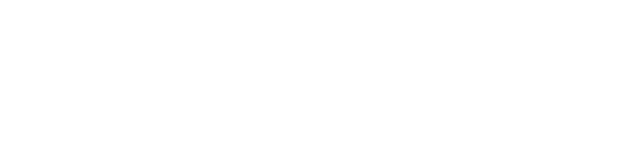
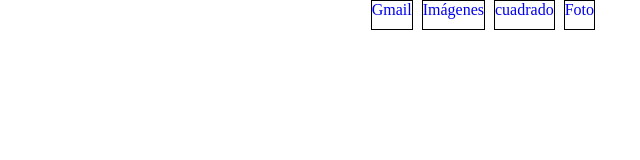
Before and after one commit to SpidySamurai/Practica_Google, a plain HTML site: page index.html in a window 1280 px wide. Shown: the whole page, without its empty margins (640-1280 px from the left). Drawn offline with Linux system fonts and the light colour scheme.

Commit message:
Maquetacion del header

```diff
--- a/index.html
+++ b/index.html
@@ -4,15 +4,22 @@
     <meta charset="UTF-8">
     <meta name="viewport" content="width=device-width, initial-scale=1.0">
     <title>Title</title>
+    <link rel="stylesheet" href="styles.css">
 </head>
 <body>
 <header>
-
+    <nav>
+        <ul>
+            <li><a href="#">Gmail</a></li>
+            <li><a href="#">Im&aacute;genes</a></li>
+            <li><a href="#">cuadrado</a></li>
+            <li><a href="#">Foto</a></li>
+        </ul>
+    </nav>
 </header>
 <main>
     <section>
-
-    </section>
+   </section>
 </main>
 <footer>
 
--- a/styles.css
+++ b/styles.css
@@ -0,0 +1,37 @@
+* {
+    padding: 0;
+    margin: 0;
+    box-sizing: border-box;
+}
+
+html {
+    font-size: 62.5%;
+}
+
+body {
+    font-size: 1.6rem;
+}
+
+header{
+    width: 100%;
+    height: 5rem;
+    display: flex;
+    justify-content: flex-end;
+}
+
+header nav{
+margin-right: 4rem;
+}
+
+header li{
+    display: inline-block;
+    height: 3rem;
+    margin-right: 5px;
+    border: solid black 1px;
+}
+
+header a{
+    text-decoration: none;
+    width: 3rem;
+    height: 3rem;
+}
```
